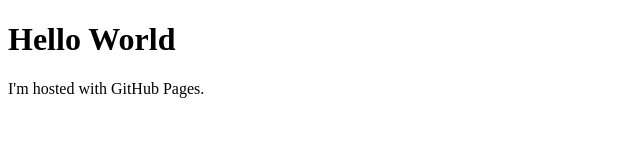
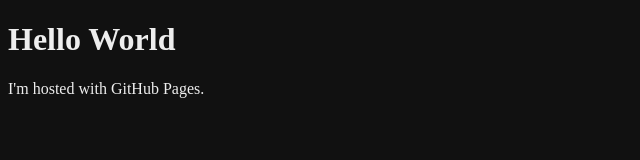
Before and after one commit to onsi83/onsea, a plain HTML site: page index.html in a window 1280 px wide. Shown: the whole page, without its empty margins (0-640 px from the left). Drawn offline with Linux system fonts and the light colour scheme.

Commit message:
apply css

```diff
--- a/index.html
+++ b/index.html
@@ -1,5 +1,8 @@
 <!DOCTYPE html>
 <html>
+    <head>
+        <link rel="stylesheet" href="testCSS.css">
+        </head>
 <body>
 <h1>Hello World</h1>
 <p>I'm hosted with GitHub Pages.</p>
```
Also changed, not shown: 1 other file.
